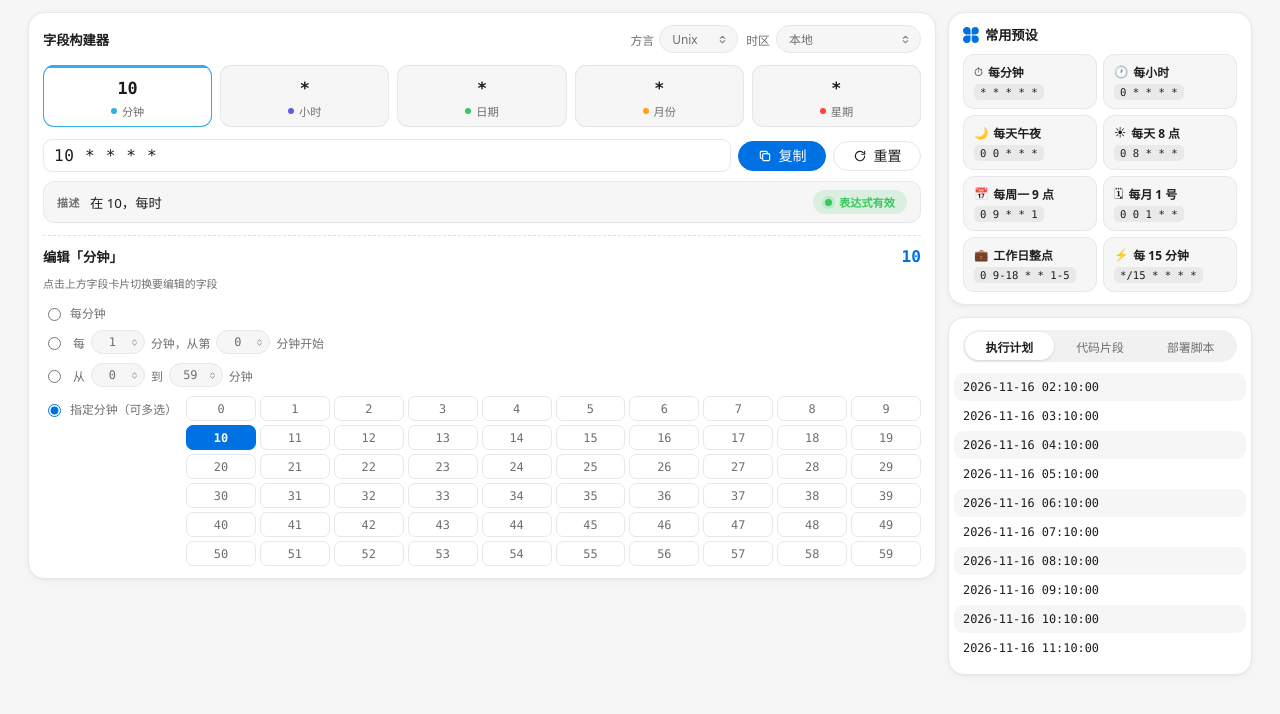
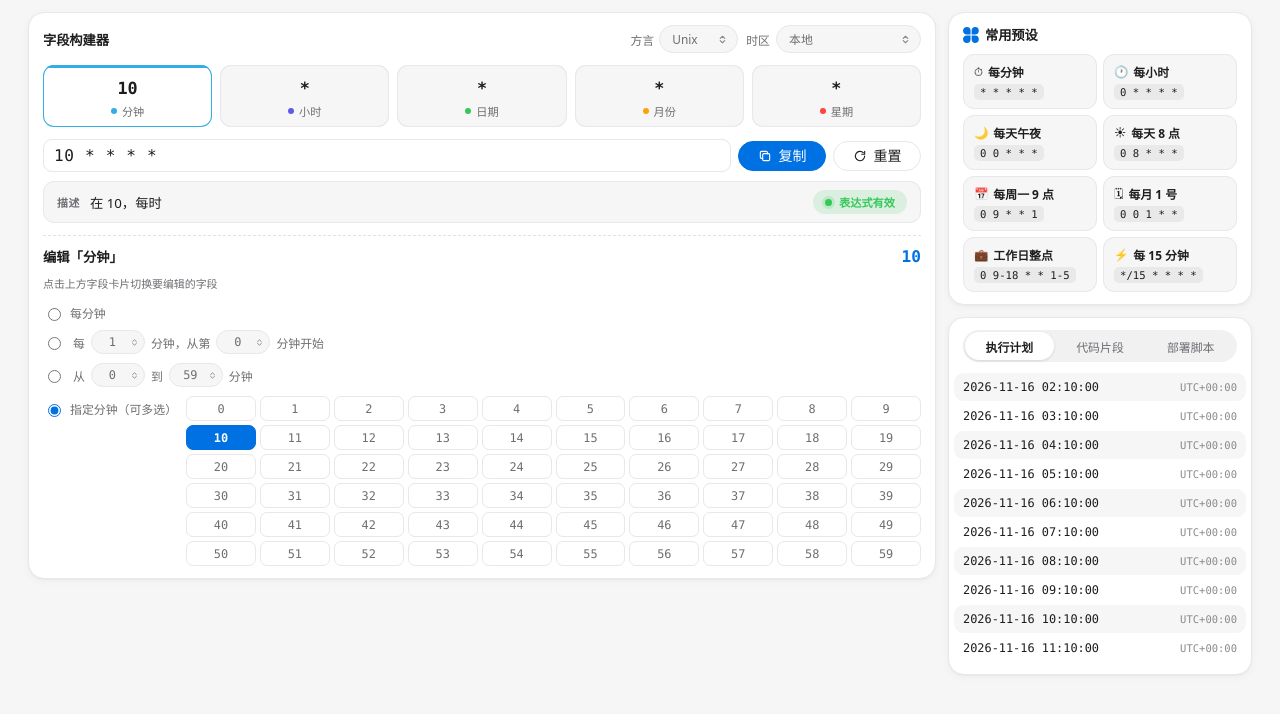
Before and after one commit to vyrnax/dbx-plugin-cronpulse, a browser extension: page ui/index.html in a window 1280 px wide. Both pictures are taken after a click on the button "10". Drawn offline with Linux system fonts and the light colour scheme.

Commit message:
feat:时间轴行内显示UTC偏移 —— 时区切换的语义差异此前不可见，复用tz.formatOffset让切区效果即时可辨

```diff
--- a/ui/styles.css
+++ b/ui/styles.css
@@ -485,6 +485,7 @@ h2, h3 { margin: 0 0 10px; font-size: .95rem; font-weight: 650; letter-spacing:
 .timeline-row:nth-child(odd) { background: var(--cp-quiet); }
 .timeline-wall { font-family: var(--cp-mono); font-size: .85rem; }
 .timeline-note { color: var(--cp-muted); font-size: .8rem; }
+.timeline-zone { color: var(--cp-muted); font-family: var(--cp-mono); font-size: .75rem; opacity: .8; }
 .timeline-skipped { opacity: .62; }
 .timeline-flag { color: var(--cp-warning); font-size: .75rem; }
 .timeline-canvas { width: 100%; height: 96px; display: block; }
--- a/ui/timeline.js
+++ b/ui/timeline.js
@@ -7,6 +7,13 @@ CP.timeline = (function () {
     if (!wall) return "";
     return wall.y + "-" + pad(wall.m) + "-" + pad(wall.d) + " " +
       pad(wall.h) + ":" + pad(wall.mi) + ":" + pad(wall.s);
+  }
+
+  function formatZone(item) {
+    // 时区切换必须可见：行尾挂 UTC 偏移，固定偏移区与 DST 区都能一眼分辨
+    const tz = CP.cron && CP.cron.tz;
+    if (!tz || !item || typeof item.offset !== "number") return "";
+    return tz.formatOffset(item.offset);
   }
 
   function addRow(list, className, parts) {
@@ -71,6 +78,8 @@ CP.timeline = (function () {
       }
       const item = row.item;
       const parts = [{ text: formatWall(item.wall), className: "timeline-wall" }];
+      const zone = formatZone(item);
+      if (zone) parts.push({ text: zone, className: "timeline-zone" });
       if (item.status === "ambiguous") {
         parts.push({ text: CP.i18n.t("timeline.repeated"), className: "timeline-note" });
       }
```
